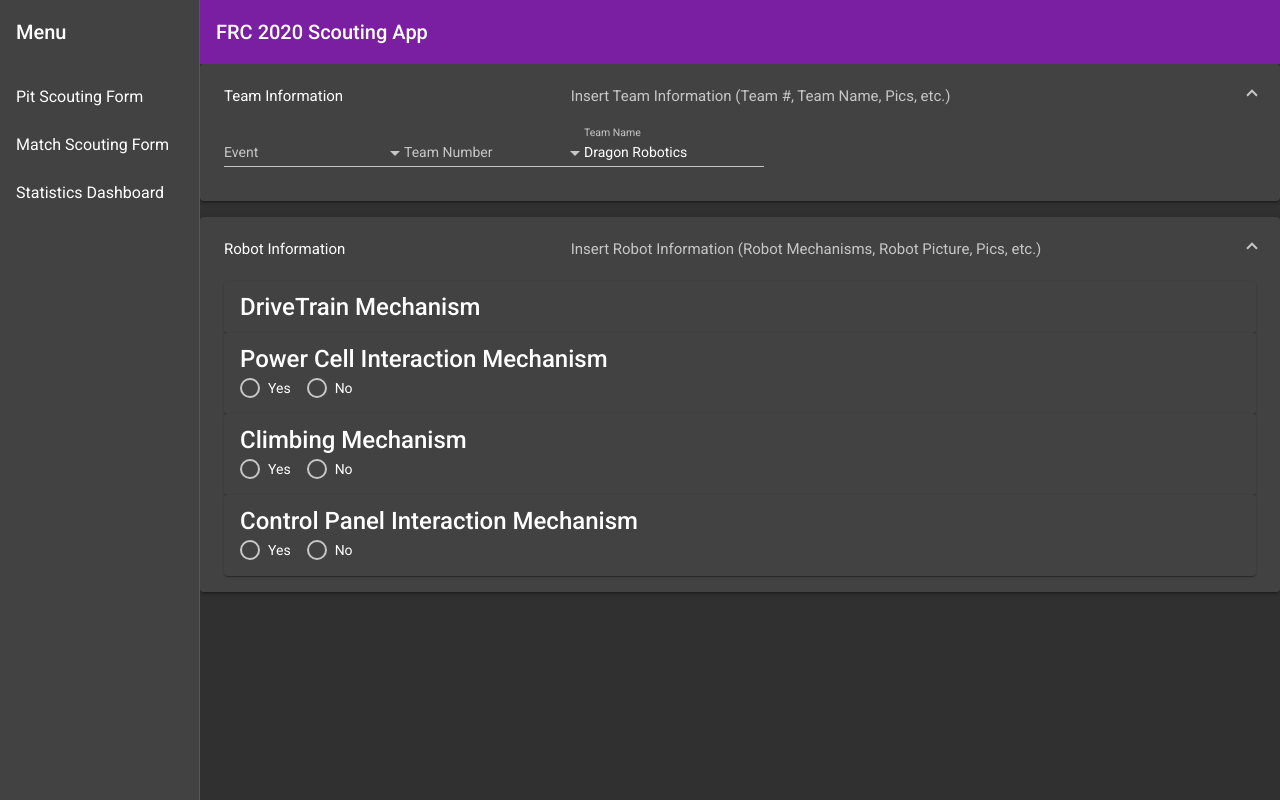
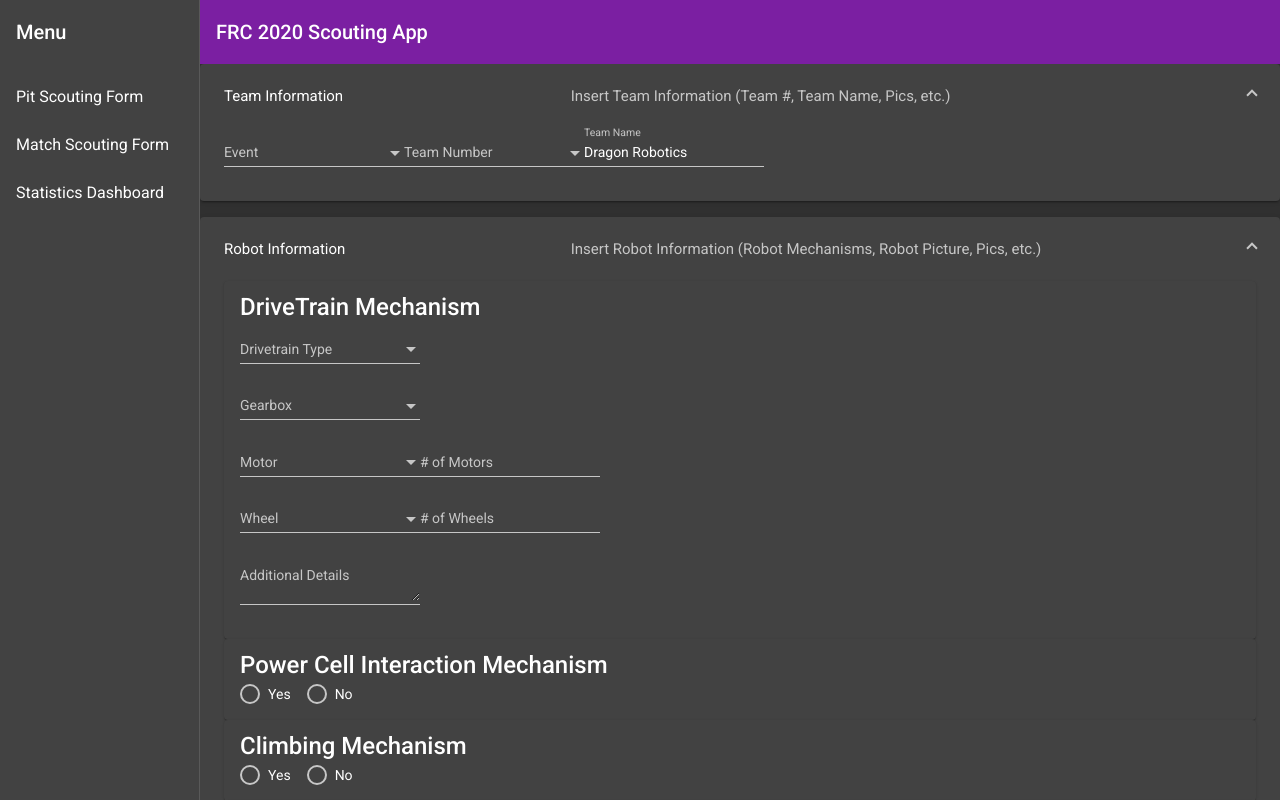
Before and after one commit to dragon-robotics/FRC2020_Scouting_Web_App, an Angular app in the folder frc2020-scouting-web-app-client/: page /pit-scouting-form in a window 1280 px wide. Built offline with nearby package versions, Linux system fonts and the light colour scheme.

Commit message:
1. Added Drivetrain Options

```diff
--- a/frc2020-scouting-web-app-client/src/app/pit-scouting-form/pit-scouting-form.component.html
+++ b/frc2020-scouting-web-app-client/src/app/pit-scouting-form/pit-scouting-form.component.html
@@ -49,6 +49,61 @@
 
         <mat-card>
             <mat-card-title>DriveTrain Mechanism</mat-card-title>
+            <mat-card-content>
+                <!-- Drivetrain -->
+                <mat-form-field>
+                    <mat-label>Drivetrain Type</mat-label>
+                    <mat-select>
+                        <mat-option *ngFor="let driveTrain of driveTrains" [value]="driveTrain">
+                            {{driveTrain}}
+                        </mat-option>
+                    </mat-select>
+                </mat-form-field>
+                <br/>
+
+                <!-- Gearbox -->
+                <mat-form-field>
+                    <mat-label>Gearbox</mat-label>
+                    <mat-select>
+                        <mat-option *ngFor="let gearbox of gearboxes" [value]="gearbox">
+                            {{gearbox}}
+                        </mat-option>
+                    </mat-select>
+                </mat-form-field>
+                <br/>
+
+                <!-- Motor -->
+                <mat-form-field>
+                    <mat-label>Motor</mat-label>
+                    <mat-select>
+                        <mat-option *ngFor="let motor of motors" [value]="motor">
+                            {{motor}}
+                        </mat-option>
+                    </mat-select>
+                </mat-form-field>
+                <mat-form-field>
+                    <input matInput placeholder="# of Motors">
+                </mat-form-field>
+                <br/>
+
+                <!-- Wheel -->
+                <mat-form-field>
+                    <mat-label>Wheel</mat-label>
+                    <mat-select>
+                        <mat-option *ngFor="let wheel of wheels" [value]="wheel">
+                            {{wheel}}
+                        </mat-option>
+                    </mat-select>
+                </mat-form-field>
+                <mat-form-field>
+                    <input matInput placeholder="# of Wheels">
+                </mat-form-field>
+                <br/>
+
+                <mat-form-field>
+                    <textarea matInput placeholder="Additional Details"></textarea>
+                </mat-form-field>
+            </mat-card-content>
         </mat-card>
 
         <mat-card>
--- a/frc2020-scouting-web-app-client/src/app/pit-scouting-form/pit-scouting-form.component.ts
+++ b/frc2020-scouting-web-app-client/src/app/pit-scouting-form/pit-scouting-form.component.ts
@@ -1,15 +1,52 @@
 import { Component, OnInit } from '@angular/core';
 
 @Component({
-  selector: 'app-pit-scouting-form',
-  templateUrl: './pit-scouting-form.component.html',
-  styleUrls: ['./pit-scouting-form.component.css']
+  selector: "app-pit-scouting-form",
+  templateUrl: "./pit-scouting-form.component.html",
+  styleUrls: ["./pit-scouting-form.component.css"]
 })
 export class PitScoutingFormComponent implements OnInit {
+  driveTrains: string[] = [
+    "Tank",
+    "Mecanum",
+    "Slide / Holonomic",
+    "Butterfly / Grasshopper",
+    "Kiwi / Triangle",
+    "Nonadrive / Butterslide",
+    "Octocanum",
+    "Swerve"
+  ];
 
-  constructor() { }
+  gearboxes: string[] = [
+    "Single-Stage",
+    "Dual-Stage",
+    "Triple-Stage",
+    "Custom"
+  ];
 
-  ngOnInit() {
-  }
+  motors: string[] = [
+    "CIM",
+    "Mini CIM",
+    "BAG",
+    "Neo Brushless",
+    "Neo Brushless 550",
+    "775 Pro",
+    "775 Redline",
+    "Falcon 500"
+  ];
 
+  wheels: string[] = [
+    "HiGrip",
+    "SmoothGrip",
+    "Stealth",
+    "Mecanum",
+    "Performance",
+    "Omni",
+    "Pneumatic",
+    "Plaction"
+  ];
+
+  constructor() {}
+
+  ngOnInit() {}
 }
```
